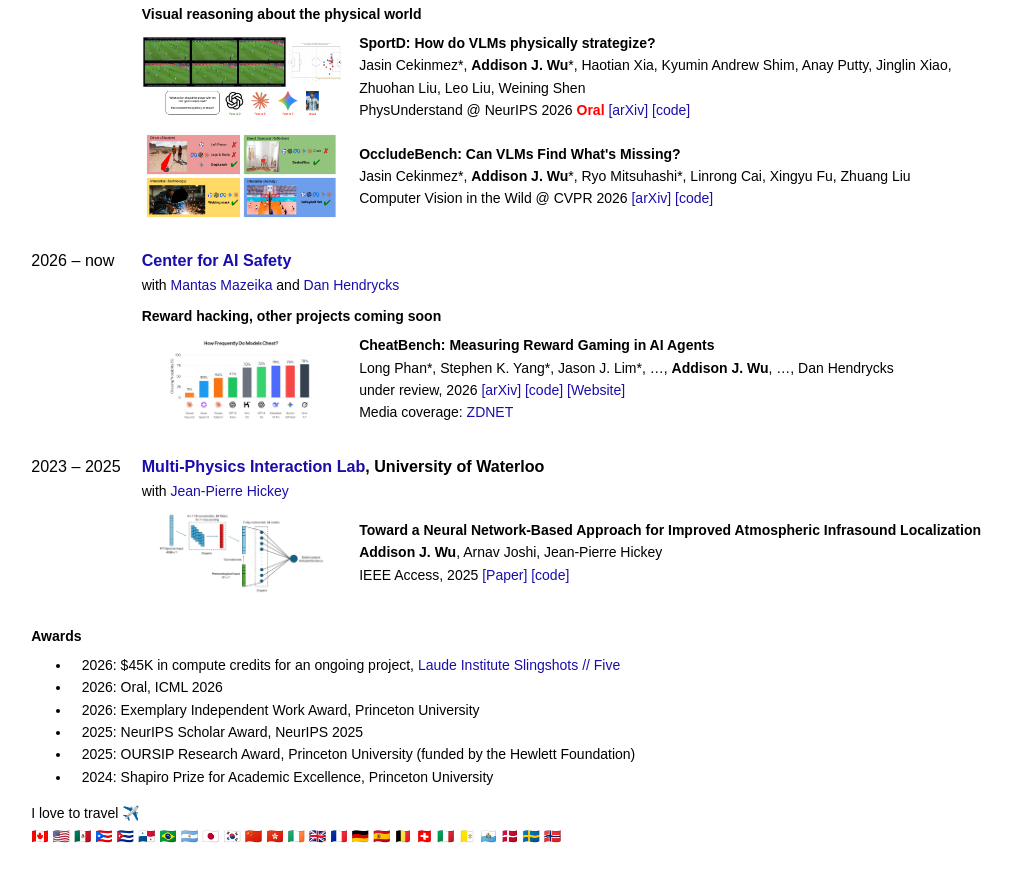
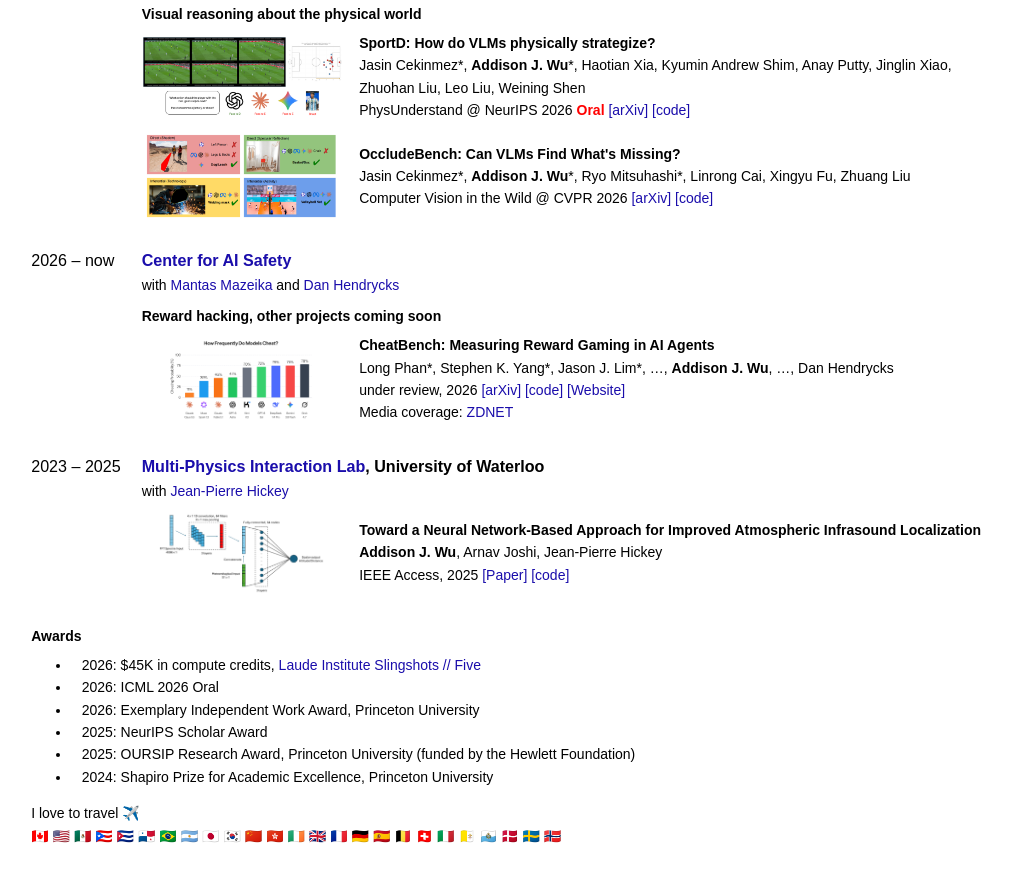
Before and after one commit to addisonwu05/addisonwu05.github.io, a plain HTML site: page index.html in a window 1280 px wide. Shown: the part 1273-2148 px from the top of the page, without its empty margins (127-1139 px from the left). Drawn offline with Linux system fonts and the light colour scheme.

Commit message:
Tighten awards wording
Co-Authored-By: Claude Opus 5.5 <noreply@anthropic.com>

```diff
--- a/index.html
+++ b/index.html
@@ -262,10 +262,10 @@
     <section id="awards">
       <h2>Awards</h2>
       <ul>
-        <li>2026: $45K in compute credits for an ongoing project, <a href="https://www.laude.org/slingshots">Laude Institute Slingshots // Five</a></li>
-        <li>2026: Oral, ICML 2026</li>
+        <li>2026: $45K in compute credits, <a href="https://www.laude.org/slingshots">Laude Institute Slingshots // Five</a></li>
+        <li>2026: ICML 2026 Oral</li>
         <li>2026: Exemplary Independent Work Award, Princeton University</li>
-        <li>2025: NeurIPS Scholar Award, NeurIPS 2025</li>
+        <li>2025: NeurIPS Scholar Award</li>
         <li>2025: OURSIP Research Award, Princeton University (funded by the Hewlett Foundation)</li>
         <li>2024: Shapiro Prize for Academic Excellence, Princeton University</li>
       </ul>
```
